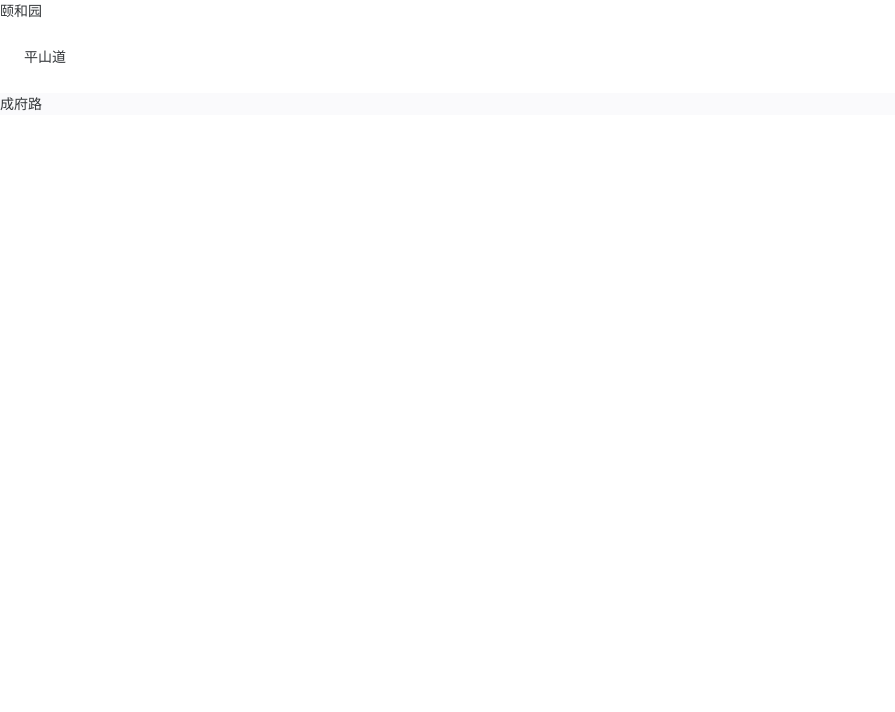
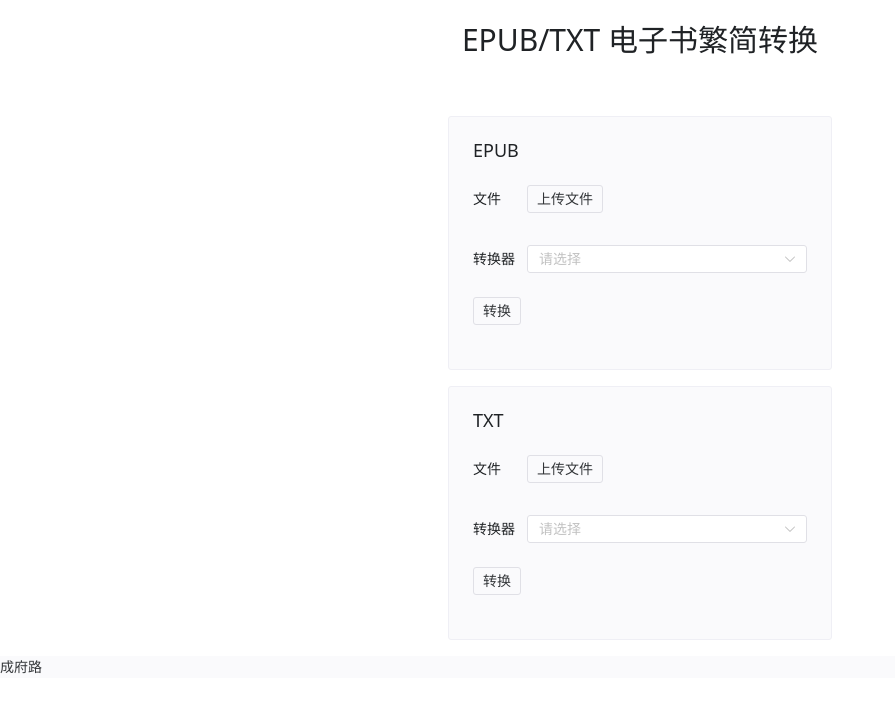
Before and after one commit to lvzhenbo/nuxt-app, a Nuxt app: page / in a window 1280 px wide. Shown: the top 712 px of the page, without its empty margins (0-895 px from the left). Built offline with nearby package versions, Linux system fonts and the light colour scheme.

Commit message:
feat: 界面

```diff
--- a/app.vue
+++ b/app.vue
@@ -1,13 +1,42 @@
 <template>
-  <NConfigProvider
-    inline-theme-disabled
-    :locale="zhCN"
-    :date-locale="dateZhCN"
-    :theme="theme"
-  >
+  <NConfigProvider inline-theme-disabled :locale="zhCN" :date-locale="dateZhCN" :theme="theme">
     <NLayout class="h-screen">
-      <NLayoutHeader>颐和园</NLayoutHeader>
-      <NLayoutContent content-style="padding: 24px;"> 平山道 </NLayoutContent>
+      <NLayoutHeader class="flex justify-center">
+        <NH1 class="p-4">EPUB/TXT 电子书繁简转换</NH1>
+      </NLayoutHeader>
+      <NLayoutContent class="flex justify-center">
+        <NCard title="EPUB" class="m-4 w-96" hoverable embedded>
+          <NForm ref="epubFormRef" :model="epubFormValue" size="small" label-placement="left" label-align="left"
+            label-width="auto">
+            <NFormItem label="文件">
+              <NUpload v-model:file-list="epubFormValue.fileList" accept="application/epub+zip" :max="1" :directory="false">
+                <NButton size="small">上传文件</NButton>
+              </NUpload>
+            </NFormItem>
+            <NFormItem label="转换器">
+              <NSelect :options="options" v-model:value="epubFormValue.converter" />
+            </NFormItem>
+            <NFormItem>
+              <NButton @click="handleSubmit">转换</NButton>
+            </NFormItem>
+          </NForm>
+        </NCard>
+        <NCard title="TXT" class="m-4 w-96" hoverable embedded>
+          <NForm size="small" label-placement="left" label-align="left" label-width="auto">
+            <NFormItem label="文件">
+              <NUpload accept="text/plain" :max="1">
+                <NButton size="small">上传文件</NButton>
+              </NUpload>
+            </NFormItem>
+            <NFormItem label="转换器">
+              <NSelect :options="options" />
+            </NFormItem>
+            <NFormItem>
+              <NButton>转换</NButton>
+            </NFormItem>
+          </NForm>
+        </NCard>
+      </NLayoutContent>
       <NLayoutFooter>成府路</NLayoutFooter>
     </NLayout>
   </NConfigProvider>
@@ -25,28 +54,97 @@ import {
   NLayoutContent,
   NLayoutFooter,
   NLayoutHeader,
+  NH1,
+  NCard,
+  NForm,
+  NFormItem,
+  NUpload,
+  NButton,
+  NSelect
 } from "naive-ui";
-import { zhCN, dateZhCN, useOsTheme, darkTheme } from "naive-ui";
-import { computed, onMounted } from "vue";
-import { usePreferredDark } from '@vueuse/core';
+import { zhCN, dateZhCN, useOsTheme, darkTheme, FormInst } from "naive-ui";
+import { usePreferredDark } from "@vueuse/core";
 
 const osThemeRef = useOsTheme();
 const isDark = usePreferredDark();
 // console.log(isDark.value);
 const theme = ref(null);
+const epubFormRef = ref<FormInst | null>(null);
+const epubFormValue = ref({
+  fileList: [],
+  converter: null,
+})
 
 // const theme = computed(() => (osThemeRef.value === 'dark' ? darkTheme : null));
-watch(() => osThemeRef.value, () => {
-  theme.value = osThemeRef.value === 'dark' ? darkTheme : null
-})
+watch(
+  () => osThemeRef.value,
+  () => {
+    theme.value = osThemeRef.value === "dark" ? darkTheme : null;
+  }
+);
 function getTheme() {
-  theme.value = osThemeRef.value === 'dark' ? darkTheme : null
+  theme.value = osThemeRef.value === "dark" ? darkTheme : null;
 }
 
 onMounted(() => {
   getTheme();
 });
 
+const options = [
+  {
+    label: '简体化',
+    value: 'Simplified',
+  },
+  {
+    label: '繁体化',
+    value: 'Traditional',
+  },
+  {
+    label: '中国大陆化',
+    value: 'China',
+  },
+  {
+    label: '中国香港化',
+    value: 'Hongkong',
+  },
+  {
+    label: '中国台湾化',
+    value: 'Taiwan',
+  },
+  {
+    label: '拼音化',
+    value: 'Pinyin',
+  },
+  {
+    label: '注音化',
+    value: 'Bopomofo',
+  },
+  {
+    label: '火星化',
+    value: 'Mars',
+  },
+  {
+    label: '维基简体化',
+    value: 'WikiSimplified',
+  },
+  {
+    label: '维基繁体化',
+    value: 'WikiTraditional',
+  }
+]
+
+function handleSubmit(e: MouseEvent) {
+  e.preventDefault()
+  epubFormRef.value?.validate((errors) => {
+    if (!errors) {
+      console.log(epubFormValue.value)
+    } else {
+      console.log(errors)
+    }
+  })
+}
 </script>
 
-<style scoped></style>
+<style scoped>
+
+</style>
--- a/package.json
+++ b/package.json
@@ -13,7 +13,7 @@
     "@vueuse/core": "^9.2.0",
     "@vueuse/nuxt": "^9.2.0",
     "naive-ui": "^2.33.3",
-    "nuxt": "3.0.0-rc.10",
+    "nuxt": "^3.0.0-rc.11",
     "vfonts": "^0.0.3"
   }
 }
```
